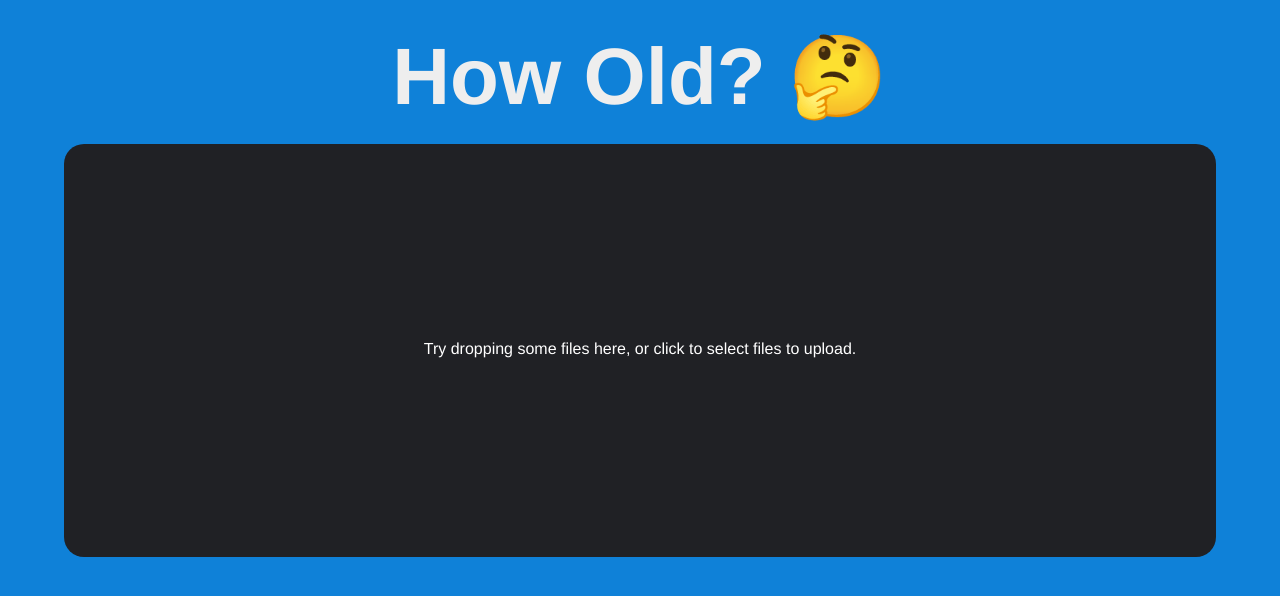
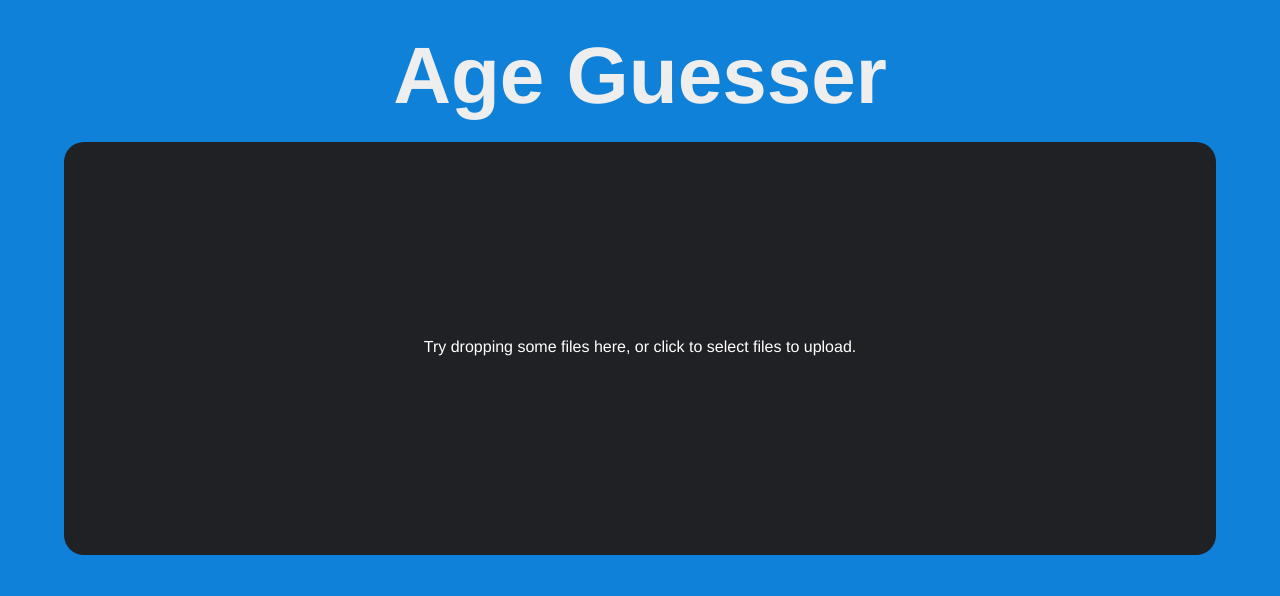
Before and after one commit to njrokx/MSA-WebApp, a React (Create React App) app: page / in a window 1280 px wide. Shown: the top 596 px of the page. Built offline with nearby package versions, Linux system fonts and the light colour scheme; the HTML template or start-up script is replaced by a standard one.

Commit message:
Update Header.tsx

```diff
--- a/src/components/Header/Header.tsx
+++ b/src/components/Header/Header.tsx
@@ -4,7 +4,7 @@ import './Header.css'
 export default function Header() {
     return (
         <div className="header">
-            <h1 className='headerText'>How Old? 🤔</h1>
+            <h1 className='headerText'>Age Guesser </h1>
         </div>
     )
 }
```
